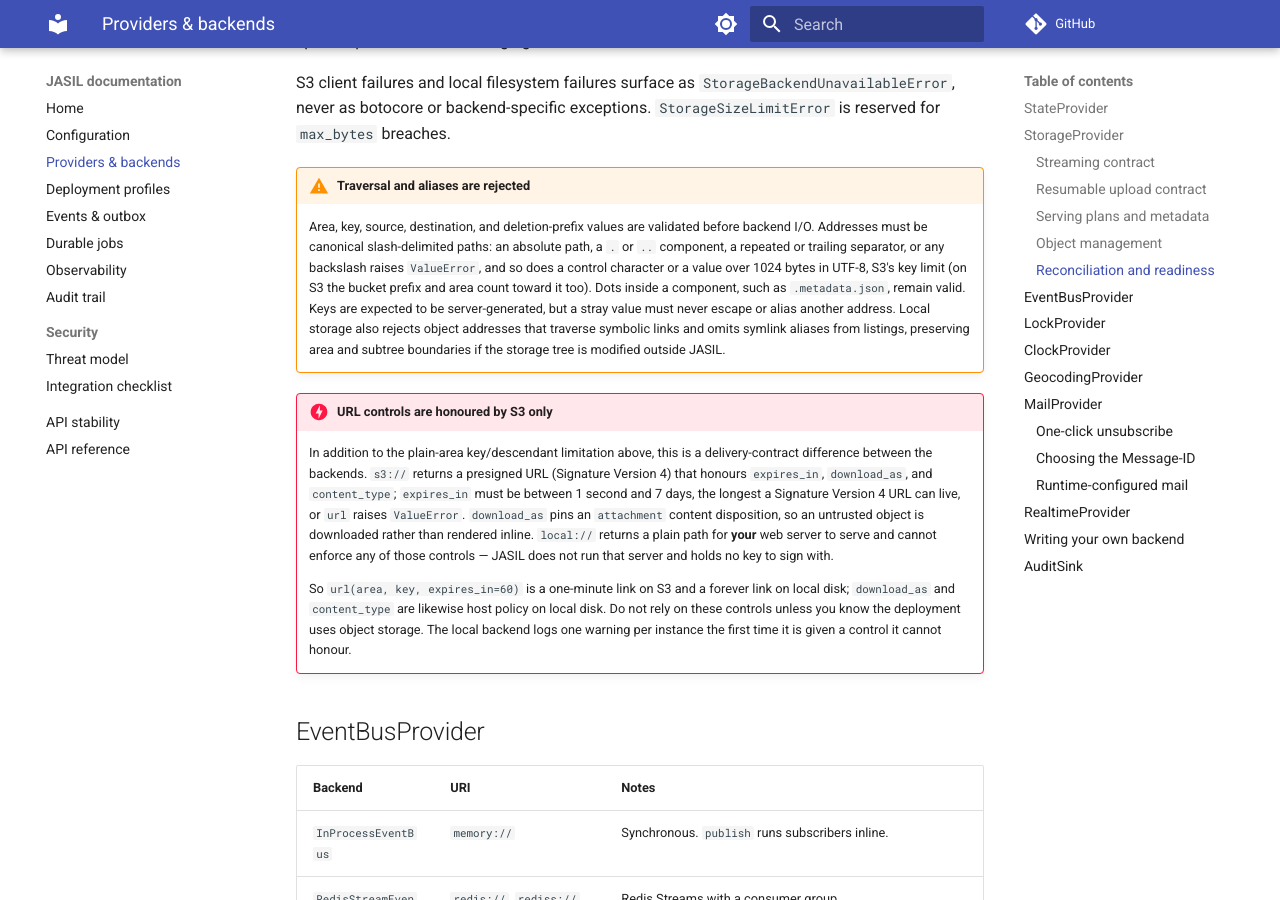
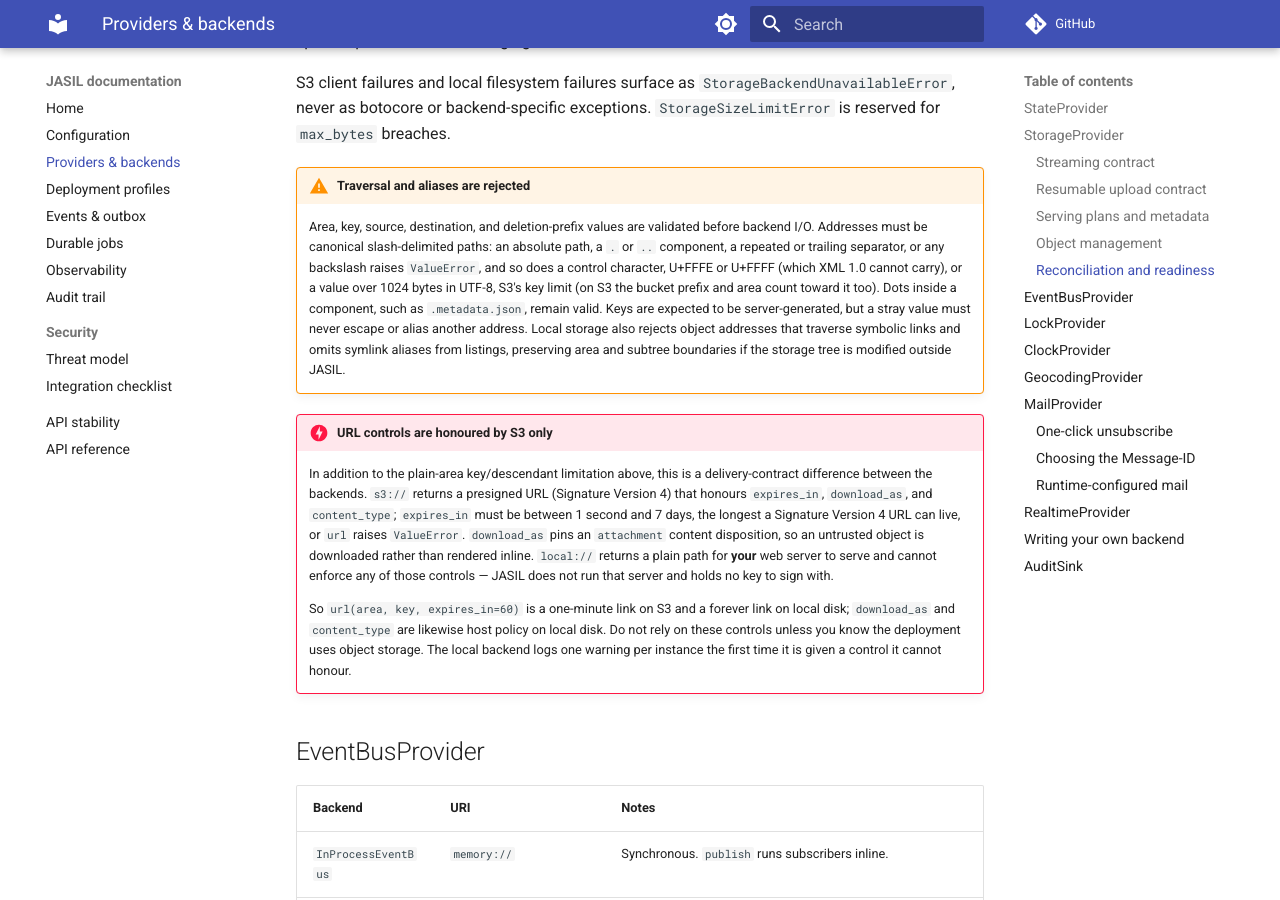
Before and after one commit to endurain-project/jasil, an MkDocs documentation site: the page built from docs/providers-and-backends.md, in a window 1280 px wide and 900 px high, scrolled down 8481 px. Built offline with MkDocs 1.6.1 and Material for MkDocs 9.7.7, drawn with Linux system fonts in a browser that asks for light colours; comment, search, counter and statistics services are not loaded.

Commit message:
fix(backends): refuse storage keys holding U+FFFE or U+FFFF
XML 1.0 cannot carry either character, so S3 could not list or
batch-delete such a key and delete_prefix failed for its prefix. Both
backends now refuse them as they refuse a control character.

Co-Authored-By: Claude Opus 5.5 <noreply@anthropic.com>

```diff
--- a/docs/providers-and-backends.md
+++ b/docs/providers-and-backends.md
@@ -381,9 +381,9 @@ exceptions. `StorageSizeLimitError` is reserved for `max_bytes` breaches.
     Area, key, source, destination, and deletion-prefix values are validated
     before backend I/O. Addresses must be canonical slash-delimited paths: an
     absolute path, a `.` or `..` component, a repeated or trailing separator,
-    or any backslash raises `ValueError`, and so does a control character or a
-    value over 1024 bytes in UTF-8, S3's key limit (on S3 the bucket prefix and
-    area count toward it too). Dots inside a component, such as
+    or any backslash raises `ValueError`, and so does a control character, U+FFFE or
+    U+FFFF (which XML 1.0 cannot carry), or a value over 1024 bytes in UTF-8,
+    S3's key limit (on S3 the bucket prefix and area count toward it too). Dots inside a component, such as
     `.metadata.json`, remain valid. Keys are expected to be server-generated,
     but a stray value must never escape or alias another address. Local storage
     also rejects object addresses that traverse symbolic links and omits symlink
```
Also changed, not shown: 2 other files.
